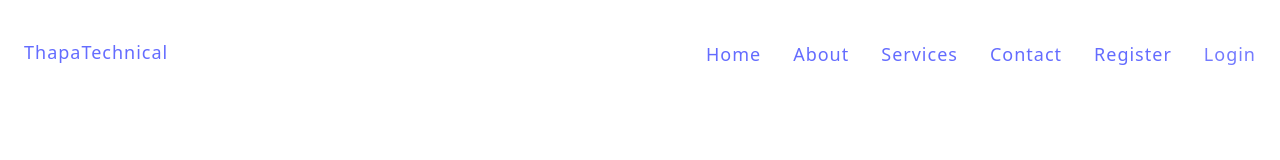
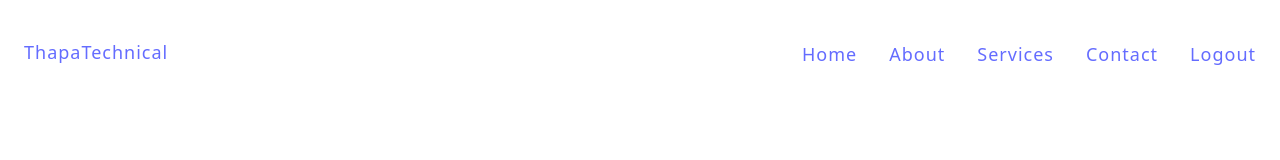
Before and after one commit to aryadishant414/MERN_BASE_2024, a React (Vite) app in the folder client/: page /login in a window 1280 px wide. Shown: the top 160 px of the page. Built offline with nearby package versions, Linux system fonts and the light colour scheme; sample sign-in values are in the browser's storage.

Commit message:
Logout functionality and UI done

```diff
--- a/client/src/App.jsx
+++ b/client/src/App.jsx
@@ -9,6 +9,7 @@
 import { PageNotFound } from "./pages/pageNotFound.jsx";
 import { Footer } from "./components/Footer/Footer.jsx";
 import { AuthProvider } from "./store/Auth.jsx";
+import { LogoutPage } from './pages/LogoutPage.jsx';
 
 const App = () => {
   return (
@@ -23,6 +24,7 @@
             <Route path="/service" element={<ServicePage />} />
             <Route path="/register" element={<RegisterPage />} />
             <Route path="/login" element={<LoginPage />} />
+            <Route path="/logout" element={<LogoutPage />} />
             <Route path="*" element={<PageNotFound />} />
           </Routes>
           <Footer />
--- a/client/src/components/Navbar.jsx
+++ b/client/src/components/Navbar.jsx
@@ -1,7 +1,12 @@
 import {NavLink} from "react-router-dom";
 import "./Navbar.css";
+import { useAuth } from "../store/Auth.jsx";
 
 export const Navbar = () => {
+
+    const {isLoggedIn} = useAuth();
+
+
     return (
         <>
             <header>
@@ -24,12 +29,27 @@
                             <li>
                                 <NavLink to="/contact"> Contact </NavLink>
                             </li>
-                            <li>
+                            {
+                                isLoggedIn ?
+                                (
+                                <li>
+                                <NavLink to="/logout"> Logout </NavLink>
+                                 </li>
+                                )
+                                :
+                                (
+                                <>
+                                 <li>
                                 <NavLink to="/register"> Register </NavLink>
-                            </li>
-                            <li>
+                                 </li>
+                                 <li>
                                 <NavLink to="/login"> Login </NavLink>
-                            </li>
+                                 </li>
+                                 </>
+                                )
+                            }
+
+
                         </ul>
                     </nav>
                 </div>
--- /dev/null
+++ b/client/src/pages/LogoutPage.jsx
@@ -0,0 +1,20 @@
+import { useEffect } from "react";
+import { useAuth } from "../store/Auth.jsx";
+import { Navigate } from "react-router-dom";
+
+
+export const LogoutPage = () => {
+    const {logoutUser} = useAuth();
+
+    logoutUser();
+
+    // useEffect(
+    //     () => {
+    //     logoutUser();
+    //     },
+    //     [logoutUser]
+    // );
+
+    return <Navigate to="/login" />
+
+};
--- a/client/src/store/Auth.jsx
+++ b/client/src/store/Auth.jsx
@@ -2,19 +2,27 @@
 //  using Context APi -> react feature that share data globally without sharing data at each level.
 // and useReducer Hook -> consumer that helps to access the Global state data
 
-import { createContext, useContext } from "react";
+import { createContext, useContext, useState } from "react";
 
 const AuthContext = createContext();
 
 
 export const AuthProvider = ({children}) => {
 
+    const [token, setToken] = useState(localStorage.getItem("token"));
+    const isLoggedIn = !!token; // Means agr token hai too "isLoggedIn" will be true or nhi hai too false
+
     const storeTokenInLocalStorage = (serverToken) => {
         return localStorage.setItem("token", serverToken);
     }
 
+    const logoutUser = () => {
+        setToken("");
+        return localStorage.removeItem("token");
+    }
+
     return (
-        <AuthContext.Provider value={{storeTokenInLocalStorage}} >
+        <AuthContext.Provider value={{storeTokenInLocalStorage, isLoggedIn, logoutUser}} >
             {children}
         </AuthContext.Provider>
     );
@@ -27,7 +35,7 @@
     const authContextValue = useContext(AuthContext);
 
     if(!authContextValue) {
-        throw new Error("useAuth used outside of the Provider");
+        throw new Error("useAuth used outside of the Provider"); // this if condition is optional
     }
     return authContextValue;
 }
```
